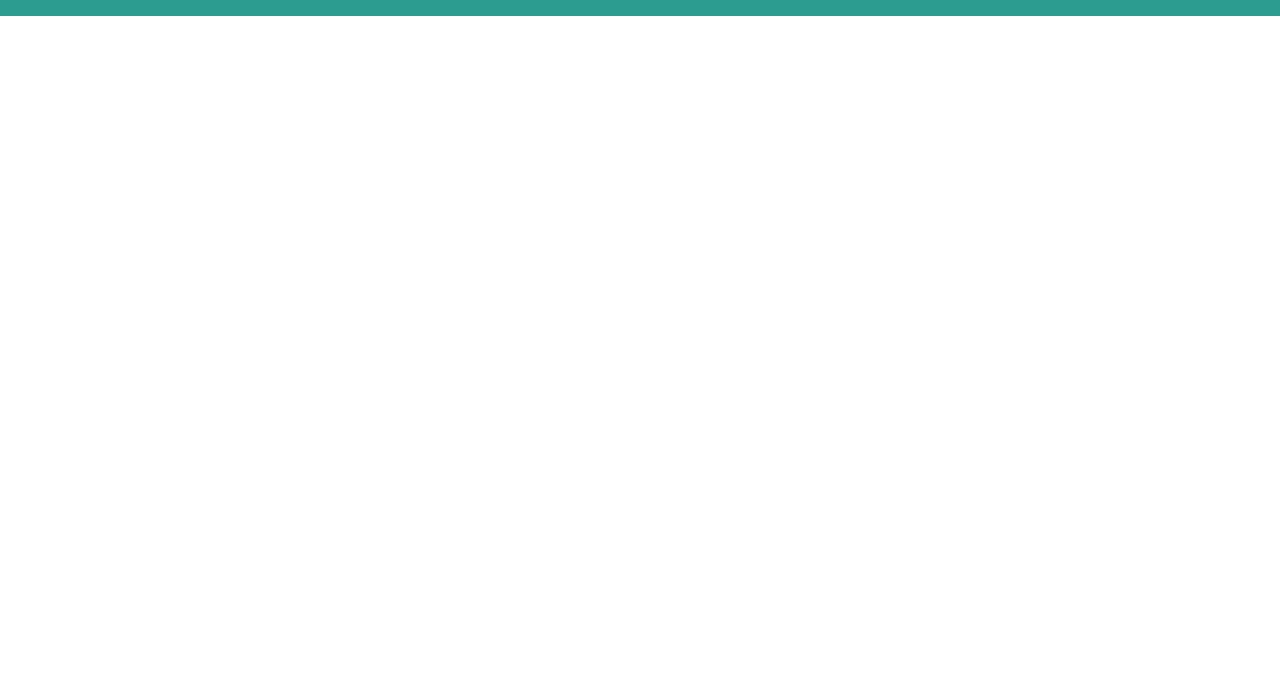
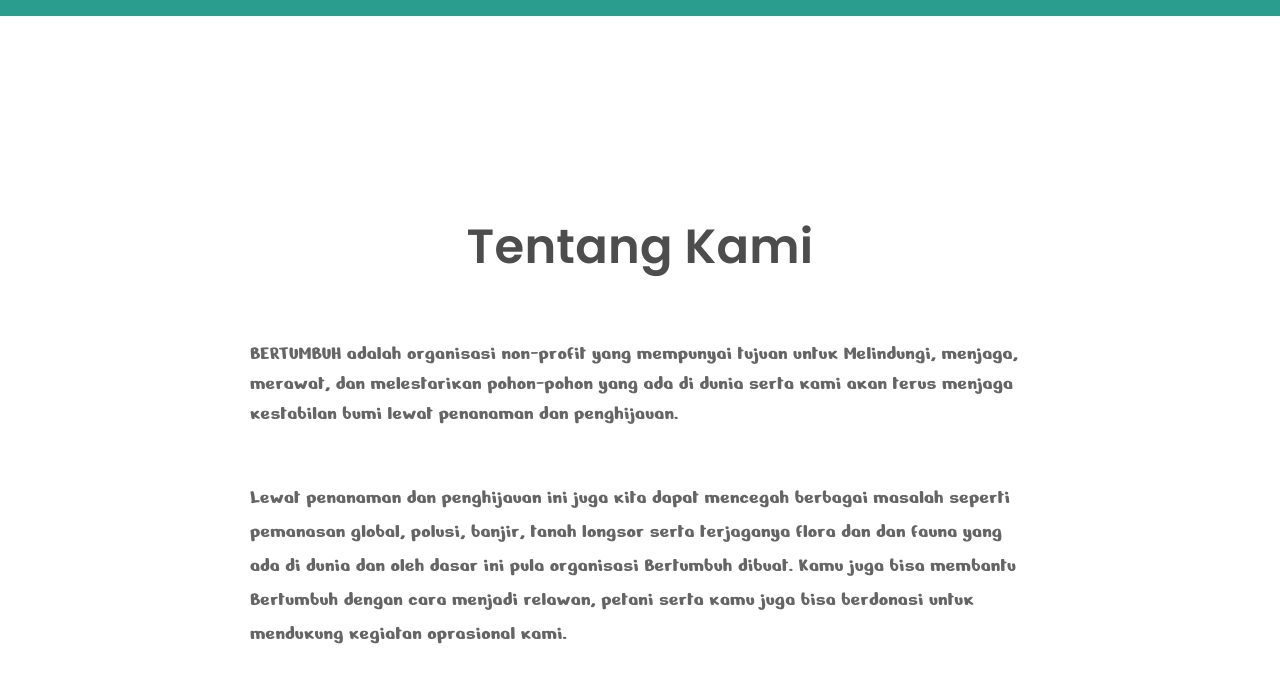
Before and after one commit to AleksandreMaisuradze/davaleba5, a plain HTML site: page index.html in a window 1280 px wide. Shown: the part 106-788 px from the top of the page. Drawn offline with Linux system fonts and the light colour scheme.

Commit message:
finish article and start section1

```diff
--- a/css/style.css
+++ b/css/style.css
@@ -52,3 +52,34 @@
  }
 
  /* Start Article  */
+
+ .article_1 {
+     width: 780px;
+     margin: 200px auto;
+ }
+
+ .article_1_title {
+     font-family: Poppins;
+     font-size: 48px;
+     font-weight: 500;
+     line-height: 62px;
+     letter-spacing: 0.005em;
+     text-align: center;
+     color: #4D4D4D;
+ }
+
+ .article_1_text {
+     font-family: Nerko One;
+     font-size: 20px;
+     font-weight: 400;
+     line-height: 34px;
+     letter-spacing: 0.01em;
+     color: #656565;
+ }
+
+ .active_1 {
+     margin: 60px 0 52px;
+     line-height: 30px;
+ }
+
+ /* Start Section1  */
--- a/index.html
+++ b/index.html
@@ -16,7 +16,7 @@
         <a href="index.html"><img src="images/logo.svg" alt="logo" class="header_logo"></a>
         <nav class="main_header_nav">
             <ul>
-                <li class="header_li"><a href="index.html"  class="li_text">Home</a>
+                <li class="header_li"><a href="index.html" class="li_text">Home</a>
                 </li>
                 <li class="header_li active"><a href="index.html" class="li_text">Post</a>
                 </li>
@@ -29,6 +29,18 @@
         </div>
     </header>
     <!-- Start Article -->
+    <article class="article_1">
+        <h1 class="article_1_title">Tentang Kami</h1>
+        <p class="article_1_text active_1">BERTUMBUH adalah organisasi non-profit yang mempunyai tujuan untuk
+            Melindungi,
+            menjaga, merawat, dan melestarikan pohon-pohon yang ada di dunia serta kami akan terus menjaga kestabilan
+            bumi lewat penanaman dan penghijauan.</p>
+        <p class="article_1_text">Lewat penanaman dan penghijauan ini juga kita dapat mencegah berbagai masalah seperti
+            pemanasan global, polusi, banjir, tanah longsor serta terjaganya flora dan dan fauna yang ada di dunia dan
+            oleh dasar ini pula organisasi Bertumbuh dibuat. Kamu juga bisa membantu Bertumbuh dengan cara menjadi
+            relawan, petani serta kamu juga bisa berdonasi untuk mendukung kegiatan oprasional kami.</p>
+    </article>
+    <!-- Start Section1 -->
 </body>
 
 </html>
```
